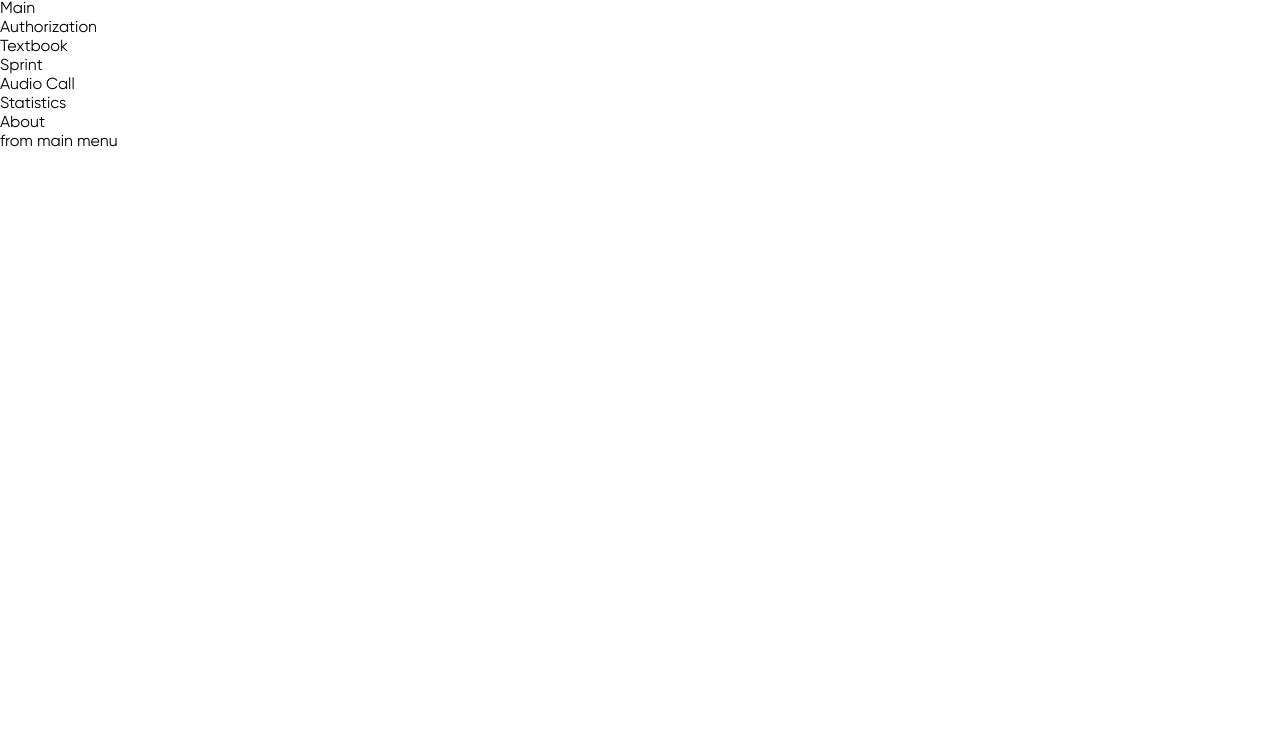
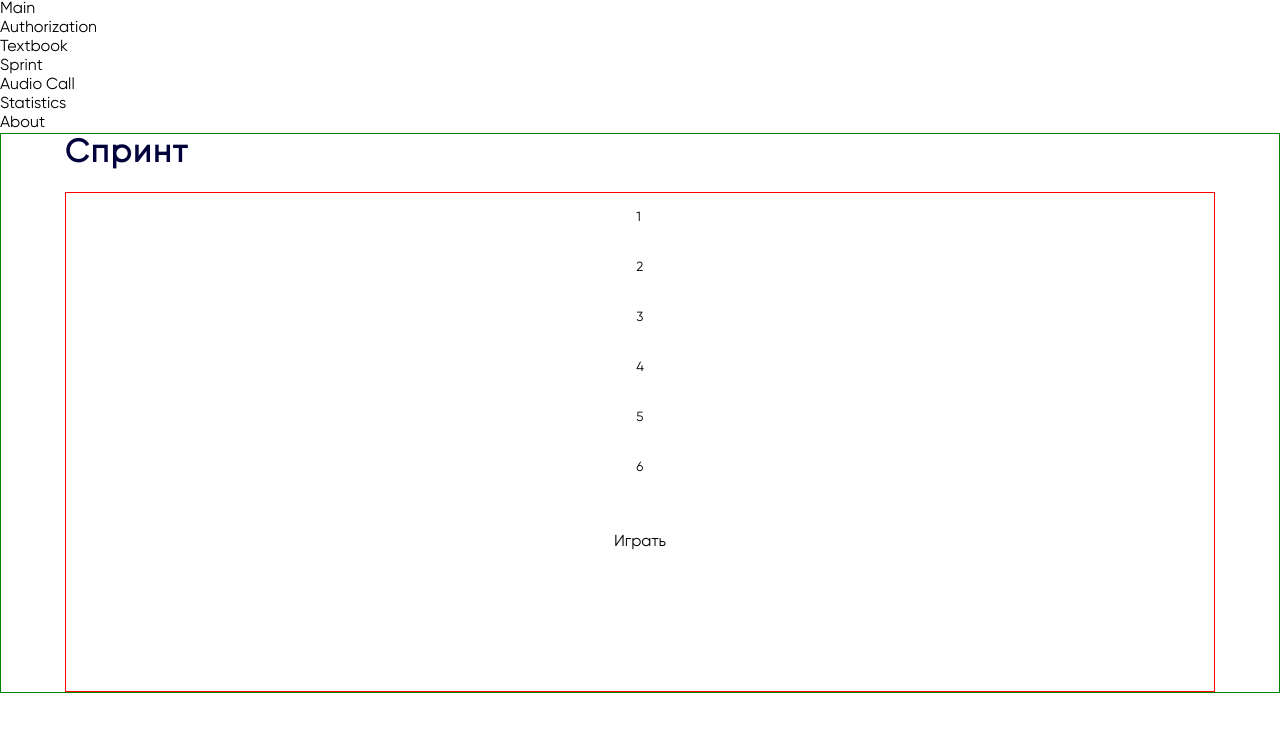
Before and after one commit to kvchvn/rslang, a React (Create React App) app in the folder rslang/: page /sprint in a window 1280 px wide. Shown: the top 732 px of the page. Built offline with nearby package versions, Linux system fonts and the light colour scheme; no server answers; the HTML template or start-up script is replaced by a standard one.

Commit message:
refactor: take out separatly classnames

```diff
--- a/rslang/src/components/SprintGame/GameProgress.tsx
+++ b/rslang/src/components/SprintGame/GameProgress.tsx
@@ -1,26 +1,30 @@
-import React, { useEffect, useState } from 'react';
+import React from 'react';
+
+const ADD_COMBO_FOR_RIGHT_ANSWERS_AMOUNT = 4;
 
 export default function GameProgress({
-  rowProgress,
-  totalProgress,
+  rowRightAnswers,
+  totalAnswers,
+  score,
 }: {
-  rowProgress: number;
-  totalProgress: Array<boolean>;
+  rowRightAnswers: number;
+  totalAnswers: Array<boolean>;
+  score: number;
 }) {
-  const [points, setPoints] = useState(0);
-  const rightAnswers = totalProgress.filter((elem) => elem).length;
-  const combos = Math.ceil(rowProgress / 4);
-
-  useEffect(() => {
-    if (rowProgress === 0) setPoints(0);
-    setPoints(points + 10 * combos);
-  }, [rowProgress, totalProgress.length]);
+  const combos = Math.ceil(rowRightAnswers / ADD_COMBO_FOR_RIGHT_ANSWERS_AMOUNT);
+  const rightAnswers = totalAnswers.filter((elem: boolean) => elem).length;
+  const classnames = {
+    box: 'sprint-page__progress-box progress-box',
+    combos: 'progress-box__row-progress',
+    score: 'progress-box__score',
+    rightAnswers: 'progress-box__right-answers',
+  };
 
   return (
-    <div className="sprint-page__progress-box progress-box">
-      <p className="progress-box__row-progress">{`Комбо: ${combos}`}</p>
-      <p className="progress-box__total-points">{`Очки: ${points}`}</p>
-      <p className="progress-box__total-progress">{`Правильных ответов: ${rightAnswers}`}</p>
+    <div className={classnames.box}>
+      <p className={classnames.combos}>{`Комбо: ${combos}`}</p>
+      <p className={classnames.score}>{`Счет: ${score}`}</p>
+      <p className={classnames.rightAnswers}>{`Правильных ответов: ${rightAnswers}`}</p>
     </div>
   );
 }
--- /dev/null
+++ b/rslang/src/components/SprintGame/GameResults.tsx
@@ -0,0 +1,25 @@
+import React from 'react';
+
+export default function GameResults({
+  totalAnswers,
+  score,
+}: {
+  totalAnswers: Array<boolean>;
+  score: number;
+}) {
+  const rightAnswers = totalAnswers.filter((elem: boolean) => elem).length;
+  const classnames = {
+    box: 'sprint-page__results-box results-box',
+    title: 'results-box__title',
+    rightAnswers: 'results-box__right-answers',
+    score: 'results-box__score',
+  };
+
+  return (
+    <div className={classnames.box}>
+      <h3 className={classnames.title}>Игра закончена</h3>
+      <p className={classnames.rightAnswers}>{`Правильных ответов: ${rightAnswers}`}</p>
+      <p className={classnames.score}>{`Счет: ${score}`}</p>
+    </div>
+  );
+}
--- /dev/null
+++ b/rslang/src/components/SprintGame/PageTemplate.tsx
@@ -0,0 +1,20 @@
+import React from 'react';
+import { IChildren } from '../../services/interfaces';
+
+export default function PageTemplate({ children }: IChildren) {
+  const classnames = {
+    main: 'page sprints-page sprint',
+    wrapper: 'wrapper sprint-wrapper',
+    mainTitle: 'page__title sprint-page__title',
+    mainSection: 'page__main-content sprint-page__main-content',
+  };
+
+  return (
+    <main className={classnames.main}>
+      <div className={classnames.wrapper}>
+        <h2 className={classnames.mainTitle}>Спринт</h2>
+        <section className={classnames.mainSection}>{children}</section>
+      </div>
+    </main>
+  );
+}
--- a/rslang/src/components/SprintGame/Timer.tsx
+++ b/rslang/src/components/SprintGame/Timer.tsx
@@ -1,11 +1,19 @@
 import React, { useState, useEffect } from 'react';
 
-const ROUND_TIME = 5;
+const ROUND_TIME = 30;
 
-export default function Timer({ endRound }: { endRound: () => void }) {
+export default function Timer({ endRound, isEnded }: { endRound: () => void; isEnded: boolean }) {
   const [seconds, setSeconds] = useState(ROUND_TIME);
+  const classnames = {
+    box: 'sprint-page__timer-box timer-box',
+    time: 'timer-box__time',
+  };
 
   useEffect(() => {
+    if (isEnded) {
+      setSeconds(0);
+    }
+
     if (seconds > 0) {
       const interval = setInterval(() => {
         setSeconds(seconds - 1);
@@ -15,5 +23,9 @@ export default function Timer({ endRound }: { endRound: () => void }) {
     endRound();
   }, [seconds]);
 
-  return <p>{seconds}</p>;
+  return (
+    <div className={classnames.box}>
+      <span className={classnames.time}>{seconds}</span>
+    </div>
+  );
 }
--- a/rslang/src/components/SprintGame/WordsComparing.tsx
+++ b/rslang/src/components/SprintGame/WordsComparing.tsx
@@ -7,11 +7,18 @@ export default function WordsComparing({
   originalWord: string;
   translatedWord: string;
 }) {
+  const classnames = {
+    box: 'sprint-page__words-comparing words-comparing',
+    originalWord: 'words-comparing__word words-comparing__original-word',
+    centerLine: 'words-comparing__center-line',
+    translatedWord: 'words-comparing__word words-comparing__translated-word',
+  }
+
   return (
-    <div className="sprint-page__words-comparing words-comparing">
-      <p className="words-comparing__word words-comparing__original-word">{originalWord}</p>
-      <span className="words-comparing__center-line" />
-      <p className="words-comparing__word words-comparing__translated-word">{translatedWord}</p>
+    <div className={classnames.box}>
+      <p className={classnames.originalWord}>{originalWord}</p>
+      <span className={classnames.centerLine} />
+      <p className={classnames.translatedWord}>{translatedWord}</p>
     </div>
   );
 }
--- a/rslang/src/components/Textbook/GroupControls.tsx
+++ b/rslang/src/components/Textbook/GroupControls.tsx
@@ -2,7 +2,7 @@ import React from 'react';
 import { IWordsProviderValue } from '../../services/interfaces';
 import {
   DIFFICULT_WORD_GROUP_NUMBER,
-  FIRST_NUM,
+  FIRST_GROUP_NUMBER,
   MAX_GROUP_NUMBER,
   TOKEN,
   USER_ID,
@@ -27,7 +27,7 @@ export default function GroupControls() {
               key={index}
               data-group={index + 1}
               className={`${basisButtonClassname}${index + 1} ${
-                index + FIRST_NUM === wordsData.group ? 'selected' : ''
+                index + FIRST_GROUP_NUMBER === wordsData.group ? 'selected' : ''
               }`}
             >
               <span className={`${basisBackgroundClassname}${index + 1}`} />
--- a/rslang/src/pages/SprintGame.tsx
+++ b/rslang/src/pages/SprintGame.tsx
@@ -1,34 +1,69 @@
 import React, { useEffect, useState } from 'react';
-import { useLocation } from 'react-router-dom';
+import { Link, useLocation } from 'react-router-dom';
 import WordsComparing from '../components/SprintGame/WordsComparing';
 import GameProgress from '../components/SprintGame/GameProgress';
 import GameButtons from '../components/SprintGame/GameButtons';
 import { useWordsData } from '../components/providers/WordsProvider';
 import { ISprintGameData, IWordsProviderValue } from '../services/interfaces';
-import { MAX_WORDS_ON_PAGE } from '../services/requests';
+import {
+  DIFFICULT_WORD_GROUP_NUMBER,
+  FIRST_PAGE_NUMBER,
+  MAX_GROUP_NUMBER,
+  MAX_WORDS_ON_PAGE,
+  TOKEN,
+  USER_ID,
+} from '../services/requests';
 import Timer from '../components/SprintGame/Timer';
+import GameResults from '../components/SprintGame/GameResults';
+import PageTemplate from '../components/SprintGame/PageTemplate';
 
 const FROM_TEXTBOOK_PAGE = 'textbook';
+const FROM_MAIN_PAGE = 'main';
+const POINTS_FOR_RIGHT_ANSWER = 10;
+const ADD_COMBO_FOR_RIGHT_ANSWERS_AMOUNT = 4;
 
 export default function SprintGame() {
   const location = useLocation();
-  const { wordsData } = useWordsData() as IWordsProviderValue;
+  const GROUP_AMOUNT = USER_ID && TOKEN ? DIFFICULT_WORD_GROUP_NUMBER : MAX_GROUP_NUMBER;
+  const classnames = {
+    gameInfo: 'sprint-page__game-info',
+    buttonGroup: 'button group-nav__button',
+  };
+
+  const { wordsData, setWordsGroup, setPrevPage } = useWordsData() as IWordsProviderValue;
   const [gameData, setGameData] = useState<ISprintGameData>({
     step: 0,
     originalWord: '',
     translatedWord: '',
     answer: false,
-    rowProgress: 0,
-    totalProgress: [],
+    rowRightAnswers: 0,
+    totalAnswers: [],
+    score: 0,
     isEnded: false,
   });
 
   const getRandomNumber = (min: number, max: number) =>
     Math.floor(Math.random() * (max - min) + min);
 
+  const endRound = () => {
+    const isEnded = true;
+    setGameData((prevData) => ({ ...prevData, isEnded }));
+  };
+
   const saveRoundAndPlayNext = (nextStep?: number, prevRoundResult?: boolean) => {
     if (!wordsData.wordsPage.length) return;
     if (gameData.isEnded) return;
+
+    if (nextStep === wordsData.wordsPage.length) {
+      if (wordsData.page === FIRST_PAGE_NUMBER) {
+        endRound();
+        return;
+      }
+      setPrevPage();
+      const step = nextStep;
+      setGameData((prevData) => ({ ...prevData, step }));
+      return;
+    }
 
     const step = nextStep || 0;
     const minValue = step < 10 ? 0 : Math.round(MAX_WORDS_ON_PAGE / 2);
@@ -47,10 +82,13 @@ export default function SprintGame() {
       answer = false;
     }
 
-    const rowProgress = prevRoundResult ? gameData.rowProgress + 1 : 0;
-    let { totalProgress } = gameData;
+    const rowRightAnswers = prevRoundResult ? gameData.rowRightAnswers + 1 : 0;
+    const combos = Math.ceil(rowRightAnswers / ADD_COMBO_FOR_RIGHT_ANSWERS_AMOUNT);
+    const score = gameData.score + POINTS_FOR_RIGHT_ANSWER * combos;
+
+    let { totalAnswers } = gameData;
     if (prevRoundResult !== undefined) {
-      totalProgress = [...gameData.totalProgress, prevRoundResult];
+      totalAnswers = [...gameData.totalAnswers, prevRoundResult];
     }
 
     setGameData((prevData) => ({
@@ -59,8 +97,9 @@ export default function SprintGame() {
       originalWord,
       translatedWord,
       answer,
-      rowProgress,
-      totalProgress,
+      rowRightAnswers,
+      totalAnswers,
+      score,
     }));
   };
 
@@ -70,42 +109,53 @@ export default function SprintGame() {
     saveRoundAndPlayNext(gameData.step + 1, userAnswer);
   };
 
-  const endRound = () => {
-    const isEnded = true;
-    setGameData((prevData) => ({ ...prevData, isEnded }));
-  };
+  useEffect(() => saveRoundAndPlayNext(), [wordsData]);
 
-  useEffect(() => saveRoundAndPlayNext(), [wordsData]);
-  console.log(gameData);
-
-  if (gameData.isEnded) {
-    // create box with results
-    return <h1>END GAME</h1>;
-  }
-
-  if (location.state === FROM_TEXTBOOK_PAGE) {
+  if (location.state === FROM_TEXTBOOK_PAGE || location.state === FROM_MAIN_PAGE) {
     return (
-      <main className="page sprints-page sprint">
-        <div className="wrapper sprint-wrapper">
-          <h2 className="page__title sprint-page__title">Спринт</h2>
-          <section className="page__main-content sprint-page__main-content">
-            <div className="sprint-page__game-info">
+      <PageTemplate>
+        <div className={classnames.gameInfo}>
           <GameProgress
-                rowProgress={gameData.rowProgress}
-                totalProgress={gameData.totalProgress}
+            rowRightAnswers={gameData.rowRightAnswers}
+            totalAnswers={gameData.totalAnswers}
+            score={gameData.score}
           />
-              <Timer endRound={endRound} />
+          <Timer endRound={endRound} isEnded={gameData.isEnded} />
         </div>
         <WordsComparing
           originalWord={gameData.originalWord}
           translatedWord={gameData.translatedWord}
         />
         <GameButtons answer={gameData.answer} getUserAnswer={getUserAnswer} />
-          </section>
-        </div>
-      </main>
+        {gameData.isEnded ? (
+          <GameResults totalAnswers={gameData.totalAnswers} score={gameData.score} />
+        ) : null}
+      </PageTemplate>
     );
   }
 
-  return <p>from main menu</p>;
+  return (
+    <PageTemplate>
+      <ul>
+        {Array(GROUP_AMOUNT)
+          .fill('')
+          .map((_, index) => {
+            return (
+              <button
+                type="button"
+                key={index}
+                data-group={index + 1}
+                className={`${classnames.buttonGroup}`}
+                onClick={(e) => setWordsGroup(e)}
+              >
+                {index === MAX_GROUP_NUMBER ? 'Сложные слова' : `${index + 1}`}
+              </button>
+            );
+          })}
+      </ul>
+      <Link to="/sprint" state="main">
+        Играть
+      </Link>
+    </PageTemplate>
+  );
 }
--- a/rslang/src/services/requests.ts
+++ b/rslang/src/services/requests.ts
@@ -12,7 +12,8 @@ export const MAX_WORDS_ON_PAGE = 20;
 export const MAX_PAGE_NUMBER = 30;
 export const MAX_GROUP_NUMBER = 6;
 export const DIFFICULT_WORD_GROUP_NUMBER = 7;
-export const FIRST_NUM = 1;
+export const FIRST_PAGE_NUMBER = 1;
+export const FIRST_GROUP_NUMBER = 1;
 
 export const DIFFICULT_WORD = 'difficult';
 export const WEAK_WORD = 'weak';
```
Also changed, not shown: rslang/src/services/interfaces.ts (+15 -14 lines). Lines whose indentation alone changed are shown as unchanged.
